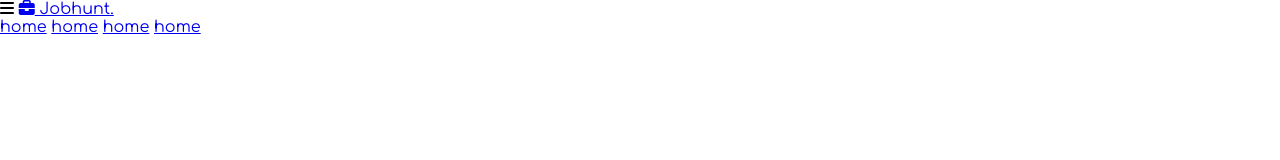
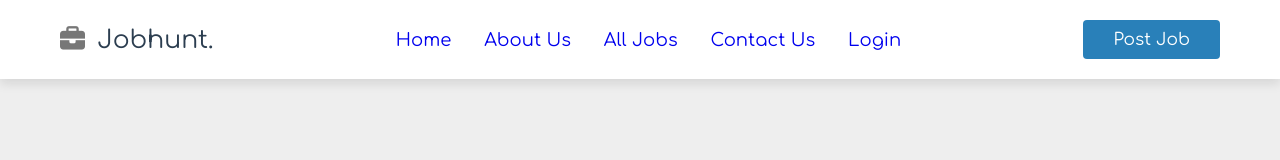
Before and after one commit to robiulsagor/job-hunt-frontend-html, a plain HTML site: page index.html in a window 1280 px wide. Shown: the top 160 px of the page. Drawn offline with Linux system fonts and the light colour scheme; a web font is replaced by a local one.

Commit message:
header section complete

```diff
--- a/index.html
+++ b/index.html
@@ -19,8 +19,9 @@
     <header class="header">
         <section class="flex">
             <span id="menu_btn">
-                <i class="fas fa-bars"></i>
+                <i class="fas fa-bars-staggered"></i>
             </span>
+
             <a href="index.html" class="logo">
                 <i class="fas fa-briefcase"></i>
                 Jobhunt.
@@ -28,13 +29,23 @@
 
             <nav>
                 <a href="index.html">home</a>
-                <a href="about.html">home</a>
-                <a href="index.html">home</a>
-                <a href="index.html">home</a>
+                <a href="about.html">about us</a>
+                <a href="jobs.html">all jobs</a>
+                <a href="contact.html">contact us</a>
+                <a href="login.html">login</a>
             </nav>
+
+            <a href="#" class="btn">post job</a>
         </section>
     </header>
     <!-- ========= Header ends ========== -->
+
+
+
+
+
+    <!-- custom js file -->
+    <script src="./script.js"></script>
 </body>
 
 </html>
--- /dev/null
+++ b/script.js
@@ -0,0 +1,10 @@
+const navBtn = document.querySelector("#menu_btn")
+const nav = document.querySelector("nav")
+
+navBtn.addEventListener("click", () => {
+    nav.classList.toggle("open")
+})
+
+window.onscroll = () => {
+    nav.classList.remove("open")
+}
--- a/style.css
+++ b/style.css
@@ -1,10 +1,205 @@
 /* google font: Comforta */
 
 @import url('https://fonts.googleapis.com/css2?family=Comfortaa:wght@300;400;500;600;700&family=Smooch+Sans:wght@300;400;500;600;700&display=swap');
+
+:root {
+    --main-color: #2980b9;
+    --red: red;
+    --light-color: #777;
+    --light-bg: #eee;
+    --white: #fff;
+    --black: #2c3e50;
+    --box-shadow: 0 .5rem 1rem rgba(0, 0, 0, 0.1);
+    --border: .1rem solid rgba(0, 0, 0, 0.3)
+}
 
 * {
     margin: 0;
     padding: 0;
     box-sizing: border-box;
     font-family: 'Comfortaa', sans-serif;
+    text-decoration: none;
+    outline: none;
+    border: none;
 }
+
+*::selection {
+    background: var(--main-color);
+    color: #fff;
+}
+
+::-webkit-scrollbar {
+    width: 1rem;
+    height: .5rem;
+}
+
+::-webkit-scrollbar-track {
+    background: transparent;
+}
+
+::-webkit-scrollbar-thumb {
+    background: var(--main-color);
+}
+
+html {
+    font-size: 62.5%;
+    overflow-x: hidden;
+    scroll-padding-top: 7rem;
+    scroll-behavior: smooth;
+}
+
+body {
+    background-color: var(--light-bg);
+    min-height: 300vh;
+}
+
+section {
+    padding: 2rem;
+    margin: 0 auto;
+    max-width: 1200px;
+}
+
+.btn {
+    padding: 1rem 3rem;
+    text-align: center;
+    display: inline-block;
+    background: var(--main-color);
+    font-size: 1.7rem;
+    color: var(--white);
+    text-transform: capitalize;
+    cursor: pointer;
+    border-radius: .4rem;
+    transition: .2s;
+}
+
+.btn:hover {
+    background: var(--black);
+}
+
+header {
+    position: sticky;
+    top: 0;
+    left: 0;
+    right: 0;
+    background: var(--white);
+    box-shadow: var(--box-shadow);
+    z-index: 100;
+}
+
+header .flex {
+    position: relative;
+    display: flex;
+    align-items: center;
+    justify-content: space-between;
+}
+
+#menu_btn {
+    display: none;
+    font-size: 2.7rem;
+    cursor: pointer;
+}
+
+header .flex .logo {
+    font-size: 2.5rem;
+    color: var(--black);
+}
+
+header .flex .logo i {
+    margin-right: .5rem;
+    color: var(--light-color);
+}
+
+nav a {
+    font-size: 1.8rem;
+    padding: 1rem 1.5rem;
+    border-radius: .5rem;
+    text-transform: capitalize;
+    transition: .3s;
+}
+
+nav a:hover {
+    background: var(--main-color);
+    color: var(--white);
+}
+
+
+
+
+
+
+
+
+
+
+
+
+
+
+
+
+
+
+
+
+
+
+
+
+
+
+
+
+
+
+
+
+
+
+
+
+
+
+
+
+
+
+
+/* ============== MEDIA QUERIES ==============  */
+@media screen and (max-width: 991px) {
+    html {
+        font-size: 55%;
+    }
+}
+
+@media screen and (max-width: 768px) {
+    #menu_btn {
+        display: inline-block;
+    }
+
+    nav {
+        position: absolute;
+        top: 99%;
+        border-top: var(--border);
+        left: 0;
+        right: 0;
+        padding: 1rem .5rem;
+        background: var(--white);
+        clip-path: polygon(0 0, 100% 0, 100% 0%, 0 00%);
+        transition: .2s;
+    }
+
+    nav a {
+        display: block;
+        padding: 1.5rem 2rem;
+    }
+
+    nav.open {
+        clip-path: polygon(0 0, 100% 0, 100% 100%, 0 100%);
+    }
+}
+
+@media screen and (max-width: 450px) {
+    html {
+        font-size: 50%;
+    }
+}
```
